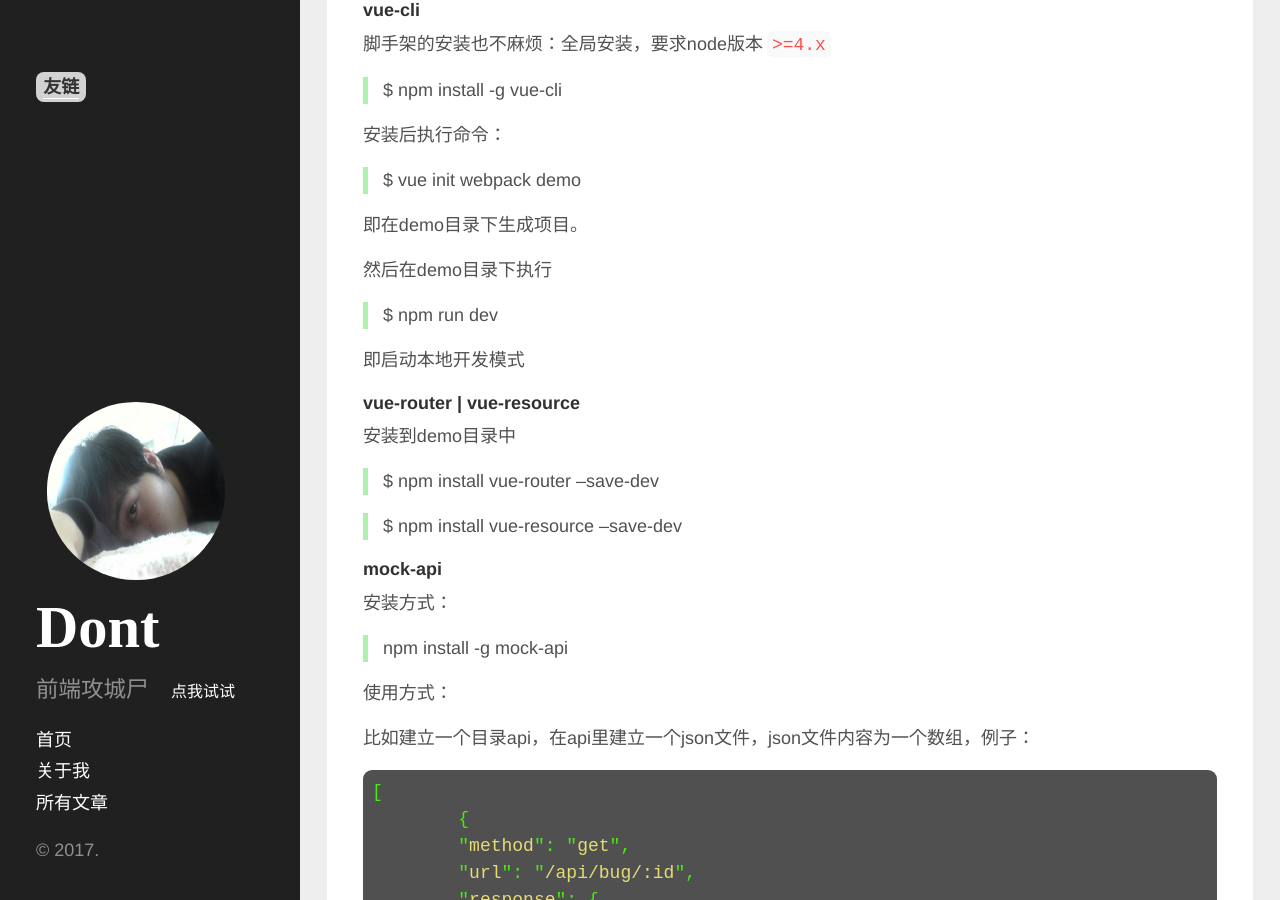
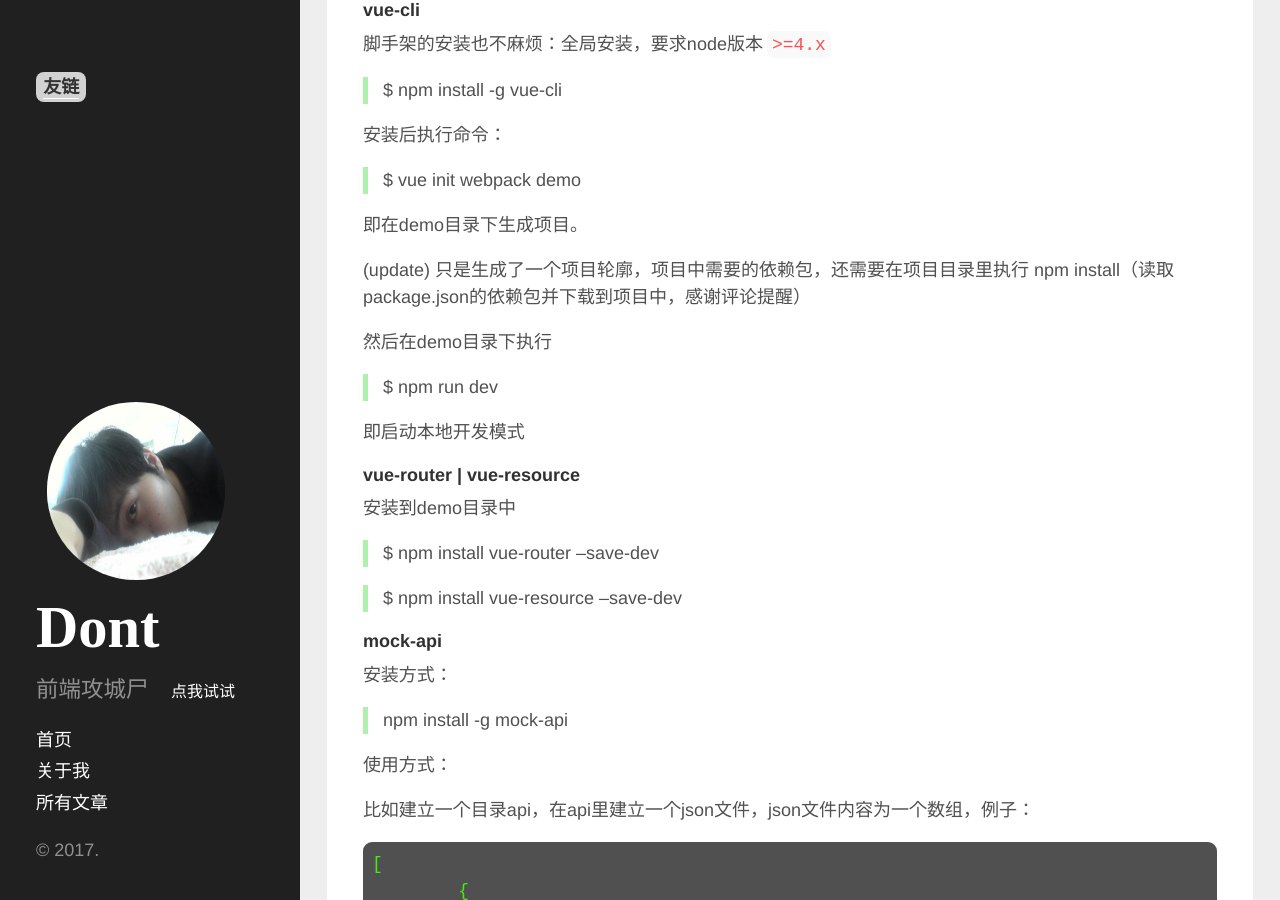
Before and after one commit to shellphon/githublog, a Jekyll site: the page built from _posts/2016-12-16-vue2-try.md, in a window 1280 px wide and 900 px high, scrolled down 715 px. Built offline with Jekyll 4.4.1, drawn with Linux system fonts in a browser that asks for light colours; comment, search, counter and statistics services are not loaded.

Commit message:
补充内容

```diff
--- a/_posts/2016-12-16-vue2-try.md
+++ b/_posts/2016-12-16-vue2-try.md
@@ -33,6 +33,8 @@ description:
 > $ vue init webpack demo
 
 即在demo目录下生成项目。
+
+(update) 只是生成了一个项目轮廓，项目中需要的依赖包，还需要在项目目录里执行 npm install（读取package.json的依赖包并下载到项目中，感谢评论提醒）
 
 然后在demo目录下执行
 
```
